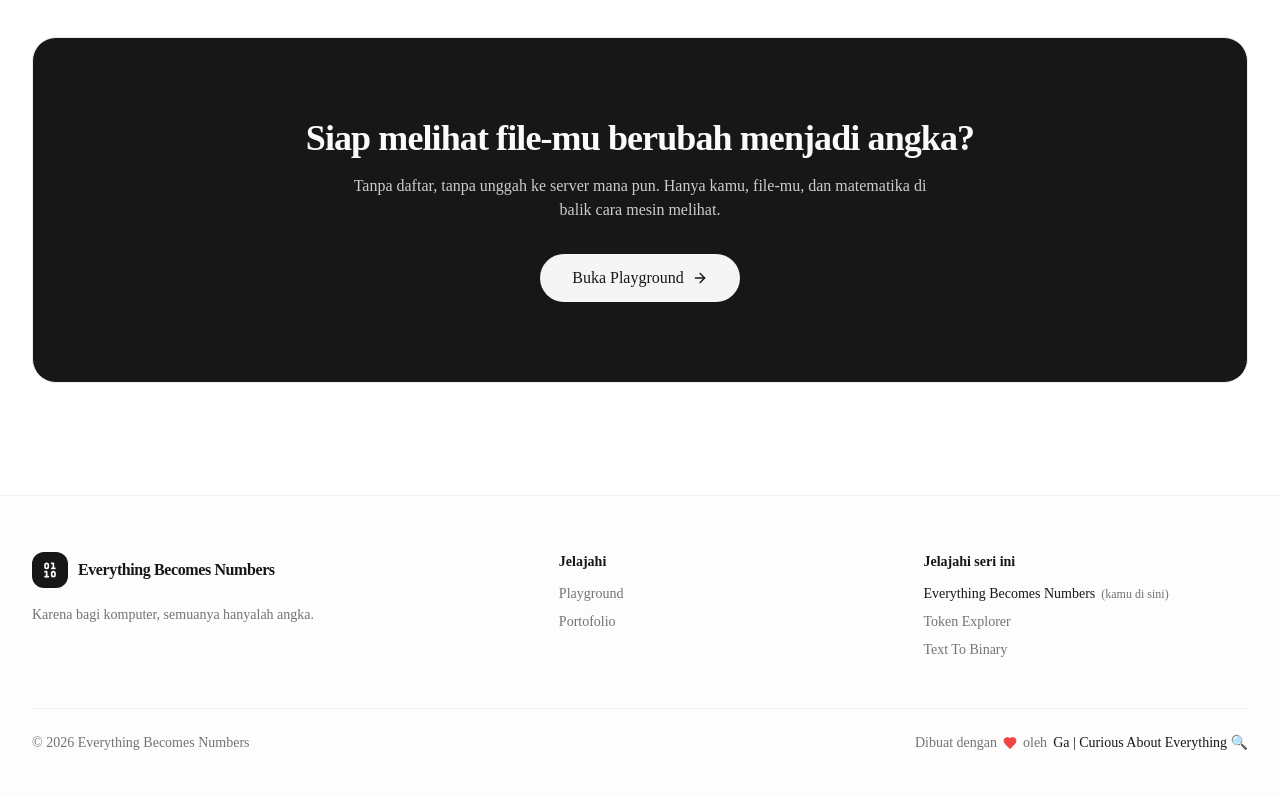
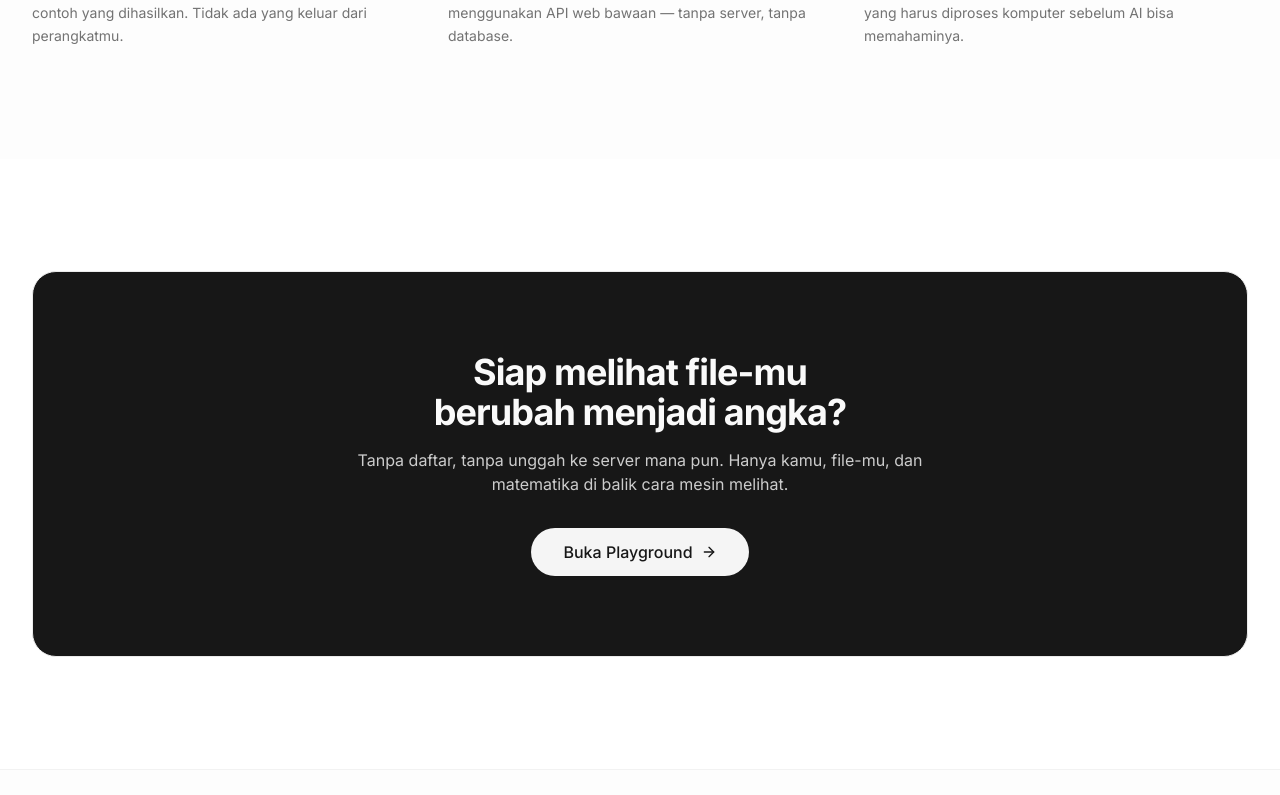
Before and after one commit to m45argaeth/EBN, a Next.js app: page / in a window 1280 px wide. Shown: the part 1903-2698 px from the top of the page. Built offline with nearby package versions, Linux system fonts and the light colour scheme.

Commit message:
Move header/footer into layout; switch to Inter + JetBrains Mono

```diff
--- a/app/layout.tsx
+++ b/app/layout.tsx
@@ -1,10 +1,24 @@
 import type { Metadata } from "next"
-import { GeistSans } from "geist/font/sans"
-import { GeistMono } from "geist/font/mono"
+import { Inter, JetBrains_Mono } from "next/font/google"
 import "./globals.css"
+import { cn } from "@/lib/utils"
 import { ThemeProvider } from "@/components/theme-provider"
 import { I18nProvider } from "@/lib/i18n"
+import { SiteHeader } from "@/components/site-header"
+import { SiteFooter } from "@/components/site-footer"
 import { Toaster } from "@/components/ui/sonner"
+
+const inter = Inter({
+  subsets: ["latin"],
+  variable: "--font-sans",
+  display: "swap",
+})
+
+const jetbrainsMono = JetBrains_Mono({
+  subsets: ["latin"],
+  variable: "--font-mono",
+  display: "swap",
+})
 
 export const metadata: Metadata = {
   title: "Everything Becomes Numbers",
@@ -25,7 +39,13 @@ export default function RootLayout({
 }>) {
   return (
     <html lang="id" suppressHydrationWarning>
-      <body className={`${GeistSans.variable} ${GeistMono.variable} font-sans`}>
+      <body
+        className={cn(
+          "min-h-screen bg-background font-sans",
+          inter.variable,
+          jetbrainsMono.variable,
+        )}
+      >
         <ThemeProvider
           attribute="class"
           defaultTheme="light"
@@ -33,7 +53,11 @@ export default function RootLayout({
           disableTransitionOnChange
         >
           <I18nProvider>
-            {children}
+            <div className="relative flex min-h-screen flex-col">
+              <SiteHeader />
+              <main className="flex-1">{children}</main>
+              <SiteFooter />
+            </div>
             <Toaster />
           </I18nProvider>
         </ThemeProvider>
```
